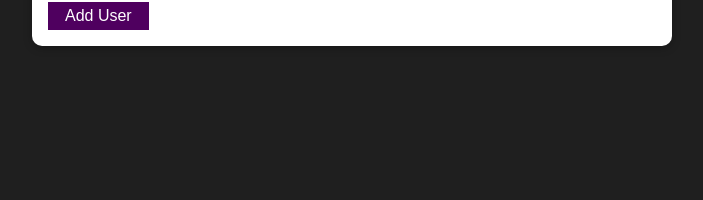
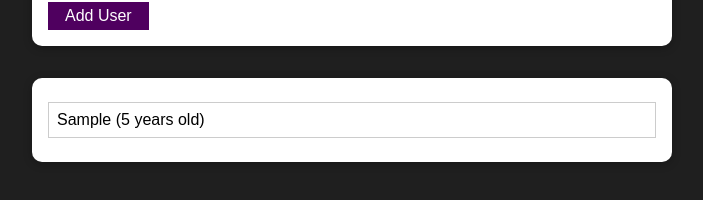
Before and after one commit to donqlee/react-adduser_practice, a React (Create React App) app: page / in a window 1280 px wide. Both pictures are taken after typing "Sample", "5" into the empty fields and a click on the button "Add User". Shown: the part 164-364 px from the top of the page, without its empty margins (288-991 px from the left). Built offline with nearby package versions, Linux system fonts and the light colour scheme.

Commit message:
add user 기능 구현

```diff
--- a/src/App.js
+++ b/src/App.js
@@ -1,15 +1,22 @@
 import React, { useState } from 'react';
 import './App.css';
 import AddUser from './components/Users/AddUser';
+import UsersList from './components/Users/UsersList';
 
 
 function App() {
+  const [userList, setUserList] = useState([]);
+  const addUserHandler = ((uName, uAge) => {
+    setUserList((prevUserList) => {
+      return [...prevUserList, {name : uName, age : uAge, id : Math.random().toString()}];
+    })
+  })
 
 
   return (
     <div>
-      <AddUser />
-
+      <AddUser onAddUser = {addUserHandler} />
+      <UsersList users={userList}/>
     </div>
   );
 }
--- a/src/components/Users/AddUser.js
+++ b/src/components/Users/AddUser.js
@@ -2,6 +2,7 @@ import React, { useState } from 'react';
 import Card from '../UI/Card';
 import Button from '../UI/Button';
 import classes from './AddUser.module.css'
+import ErrorModal from '../UI/ErrorModal';
 
 const AddUser = props => {
     const [enteredUsername, setEnteredUsername] = useState('');
@@ -14,7 +15,8 @@ const AddUser = props => {
         if (+enteredAge < 1){
             return;
         }
-        console.log(enteredUsername, enteredAge);
+        props.onAddUser(enteredUsername, enteredAge)
+        // console.log(enteredUsername, enteredAge);
         setEnteredUsername('');
         setEnteredAge('');
 
@@ -26,6 +28,8 @@ const AddUser = props => {
         setEnteredAge(event.target.value);
     }
     return (
+        <div>
+            <ErrorModal title="An error occured!" message="Something went wrong!"/>
             <Card className={classes.input}>
                 <form onSubmit={addUserHandler}>
                     <label htmlFor="username">Username</label>
@@ -45,6 +49,7 @@ const AddUser = props => {
                     <Button type='submit'>Add User</Button>
                 </form>
             </Card>
+        </div>
     )
 };
 
--- a/src/components/Users/UsersList.js
+++ b/src/components/Users/UsersList.js
@@ -7,7 +7,7 @@ const UsersList = props => {
         <Card className={classes.users}>
             <ul>
                 {props.users.map((user) => (
-                    <li>
+                    <li key={user.id}>
                         {user.name} ({user.age} years old)
                     </li>
                 ))}
```
Lines whose indentation alone changed are shown as unchanged.
